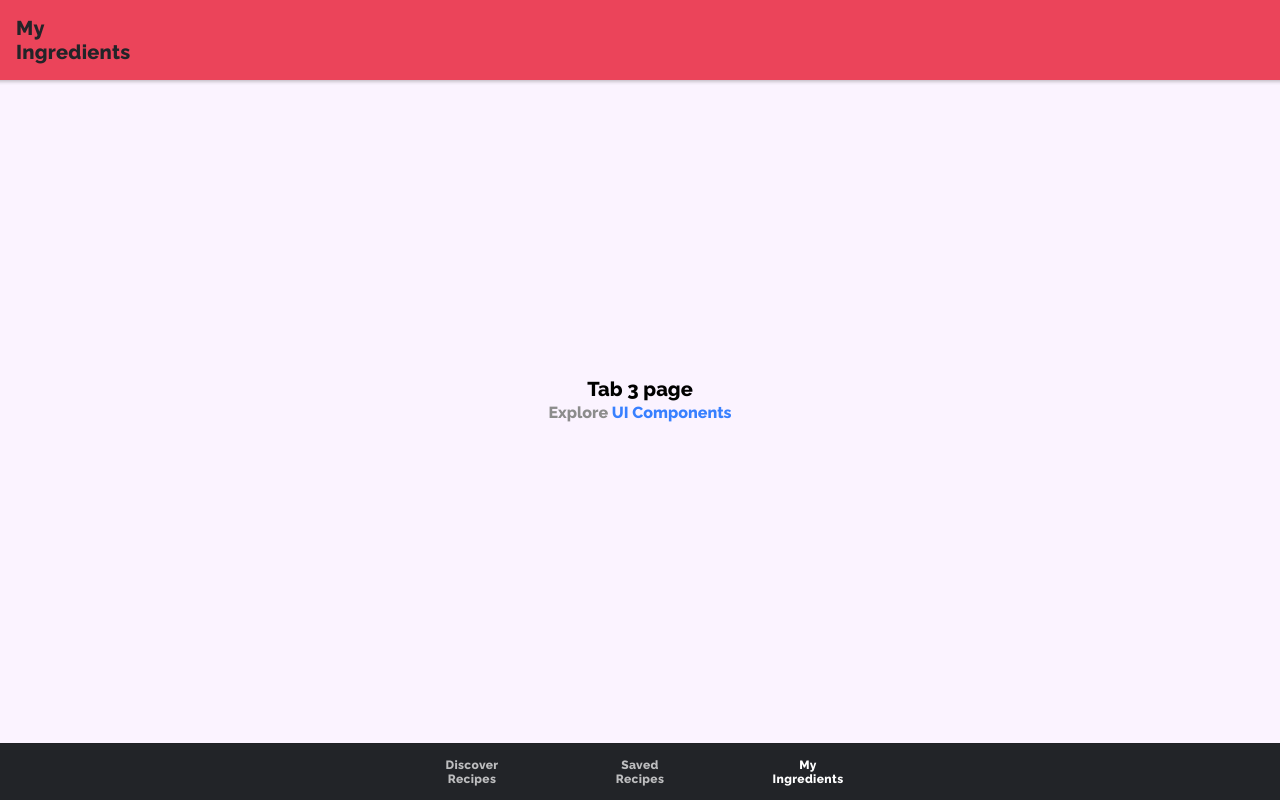
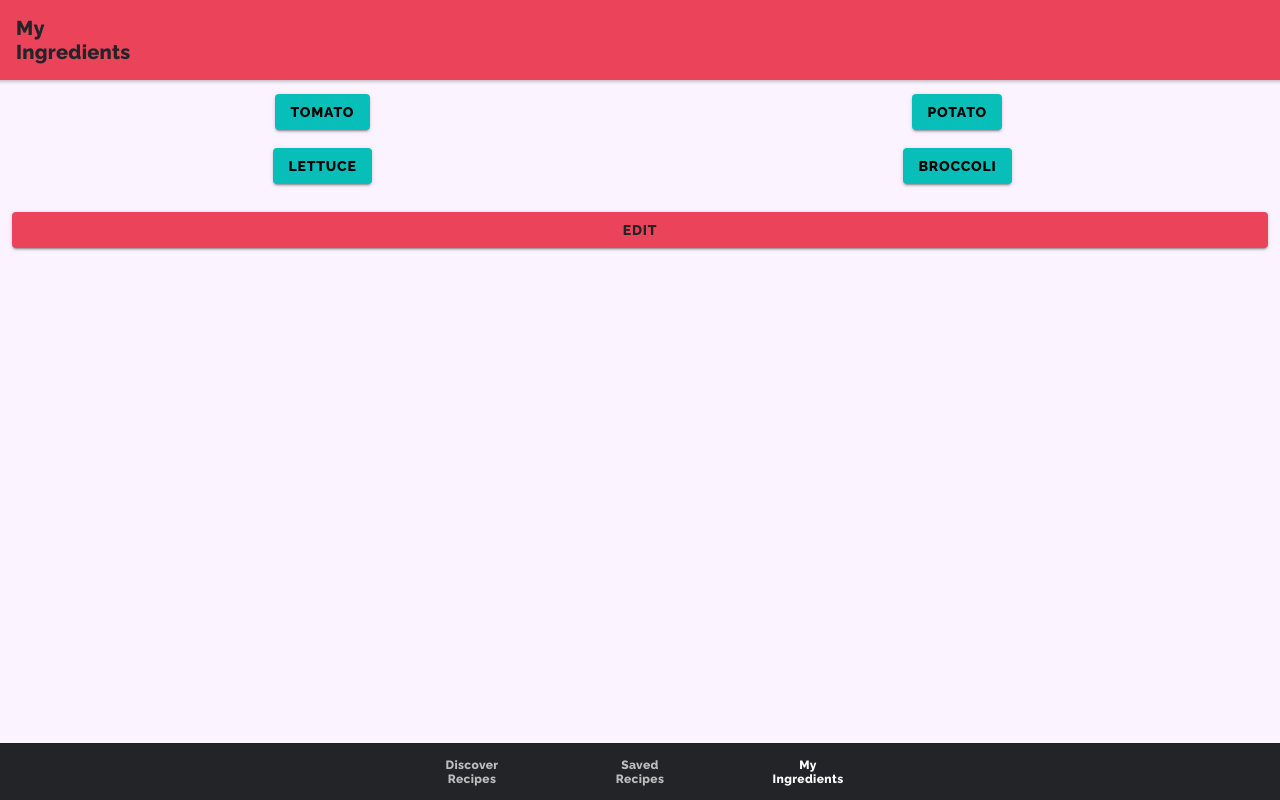
Before and after one commit to spadalka/FoodMatch, a React (Create React App) app: page /tab3 in a window 1280 px wide. Built offline with nearby package versions, Linux system fonts and the light colour scheme.

Commit message:
My Ingredients tab update
Updated the "my ingredients" tab interface
Created a custom color for the cards to match the cyan hue presented on the figma design

```diff
--- a/src/pages/Tab3.css
+++ b/src/pages/Tab3.css
@@ -0,0 +1,19 @@
+:root{
+    /** custom color setup **/
+  --ion-color-cyan: #07BEB8;
+  --ion-color-cyan-rgb: 7,190,184;
+  --ion-color-cyan-contrast: #000000;
+  --ion-color-cyan-contrast-rgb: 0,0,0;
+  --ion-color-cyan-shade: #06a7a2;
+  --ion-color-cyan-tint: #20c5bf;
+}
+
+/** Custom color classes **/
+.ion-color-cyan{
+    --ion-color-base: var(--ion-color-cyan);
+    --ion-color-base-rgb: var(--ion-color-cyan-rgb);
+    --ion-color-contrast: var(--ion-color-cyan-contrast);
+    --ion-color-contrast-rgb: var(--ion-color-cyan-contrast-rgb);
+    --ion-color-shade: var(--ion-color-cyan-shade);
+    --ion-color-tint: var(--ion-color-cyan-tint);
+}
--- a/src/pages/Tab3.tsx
+++ b/src/pages/Tab3.tsx
@@ -1,6 +1,18 @@
-import { IonContent, IonHeader, IonPage, IonTitle, IonToolbar } from '@ionic/react';
-import ExploreContainer from '../components/ExploreContainer';
-import './Tab3.css';
+import {
+  IonButton,
+  IonCol,
+  IonContent,
+  IonGrid,
+  IonHeader,
+  IonItem,
+  IonLabel,
+  IonPage,
+  IonRow,
+  IonTitle,
+  IonToolbar,
+} from "@ionic/react";
+import ExploreContainer from "../components/ExploreContainer";
+import "./Tab3.css";
 
 const Tab3: React.FC = () => {
   return (
@@ -12,13 +24,38 @@ const Tab3: React.FC = () => {
           </IonTitle>
         </IonToolbar>
       </IonHeader>
+
       <IonContent fullscreen>
-        <IonHeader collapse="condense">
-          <IonToolbar>
-            <IonTitle size="large">Tab 3</IonTitle>
-          </IonToolbar>
-        </IonHeader>
-        <ExploreContainer name="Tab 3 page" />
+        <IonGrid>
+          <IonRow class="ion-text-center">
+            <IonCol>
+              <IonButton color="cyan">Tomato</IonButton>
+            </IonCol>
+            <IonCol>
+              <IonButton color="cyan">Potato</IonButton>
+            </IonCol>
+          </IonRow>
+          <IonRow class="ion-text-center">
+            <IonCol>
+              <IonButton color="cyan">Lettuce</IonButton>
+            </IonCol>
+            <IonCol>
+              <IonButton color="cyan">Broccoli</IonButton>
+            </IonCol>
+          </IonRow>
+        </IonGrid>
+
+        <IonGrid>
+          <IonRow class="ion-text-center">
+            <IonCol>
+              <IonButton color="danger" expand="block">
+                <IonLabel color="dark">
+                  Edit
+                  </IonLabel>
+              </IonButton>
+            </IonCol>
+          </IonRow>
+        </IonGrid>
       </IonContent>
     </IonPage>
   );
```
